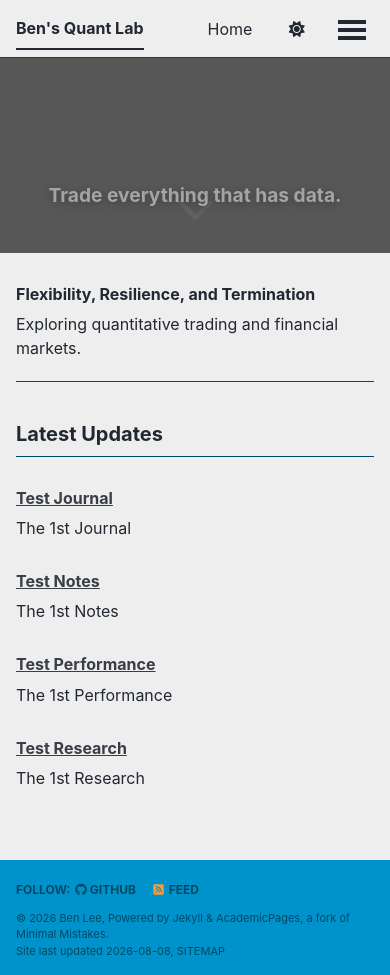
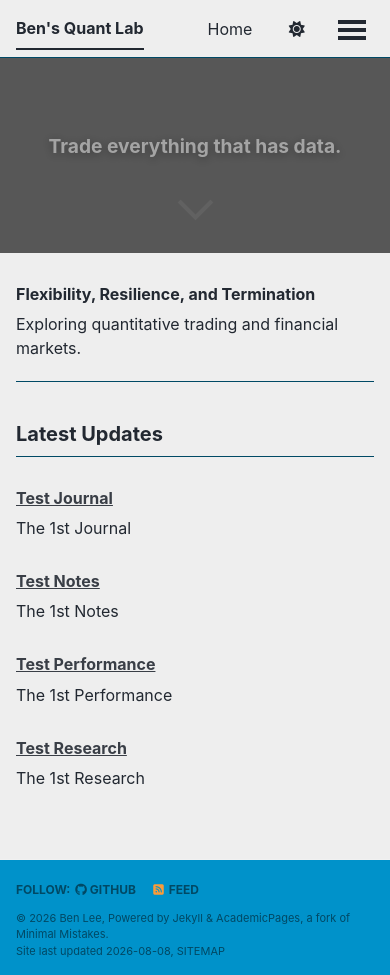
Before and after one commit to leebh1119/leebh1119.github.io, a Jekyll site: the page built from index.md, in a window 390 px wide and 975 px high. Built offline with Jekyll 4.4.1, drawn with Linux system fonts in a browser that asks for light colours; a style sheet for code colours, icons or effects is not loaded.

Commit message:
adjusted text position in mobile scr

```diff
--- a/_sass/_custom.scss
+++ b/_sass/_custom.scss
@@ -173,7 +173,7 @@ html {
 /* 모바일 */
 @media screen and (max-width: 600px) {
   .splash-hero-text {
-    top: 20%;
+    top: 15%;
     left: 50%;
 
     width: 90%;
```
